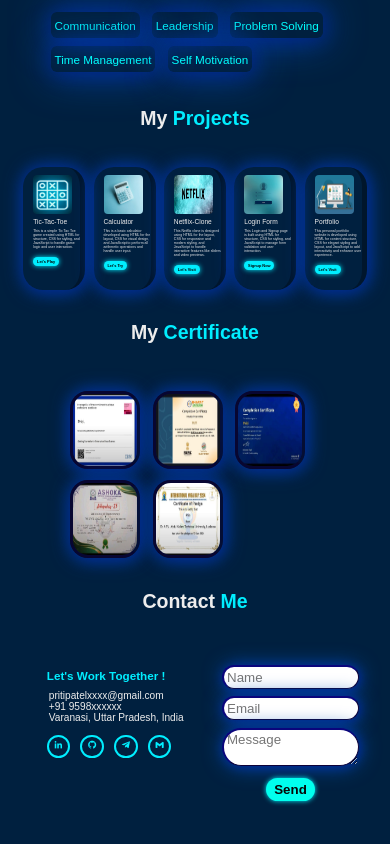
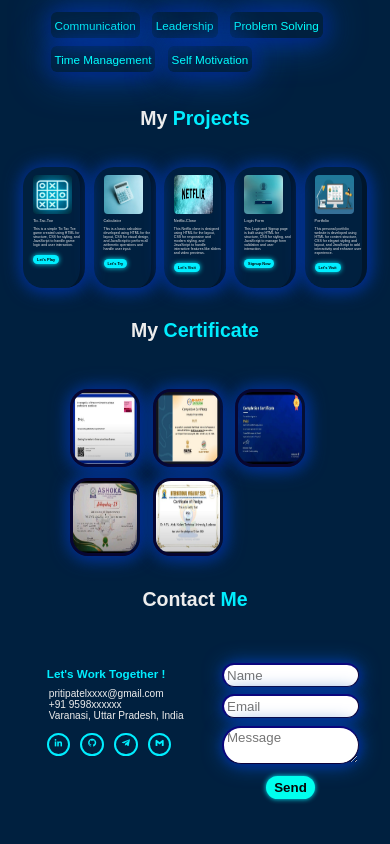
Before and after one commit to Priti8090/Portfolio2, a plain HTML site: page index.html in a window 390 px wide. Shown: the part 1160-2004 px from the top of the page. Drawn offline with nearby package versions, Linux system fonts and the light colour scheme.

Commit message:
Update portfolio.css

```diff
--- a/portfolio.css
+++ b/portfolio.css
@@ -586,6 +586,9 @@ h4{
         height: 6vw;
         font-size: 2.5vw;
     }
+    .services-list div h2{
+        font-size: 1vw;
+    }
 }
 @keyframes slideRight {
     0% {
```
